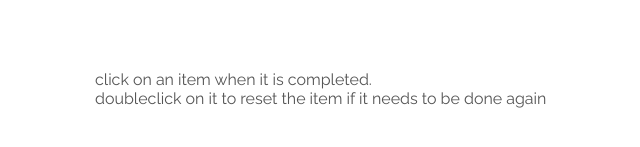
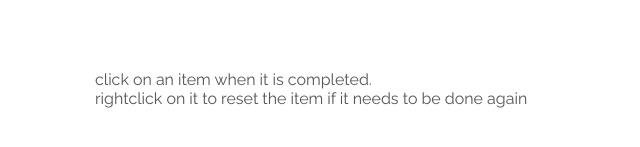
Before and after one commit to Harjashanjit1/TodoList, a website: page index.html in a window 1280 px wide. Shown: the part 213-360 px from the top of the page, 5-645 px from the left. Drawn offline with Linux system fonts and the light colour scheme.

Commit message:
Update index.html

```diff
--- a/index.html
+++ b/index.html
@@ -18,7 +18,7 @@
     </ol>
   </div>
   <footer>
-    <p id="para">click on an item when it is completed.<br>doubleclick on it to reset the item if it needs to be done again</p>
+    <p id="para">click on an item when it is completed.<br>rightclick on it to reset the item if it needs to be done again</p>
 
   </footer>
   <script src="app.js"></script>
```
